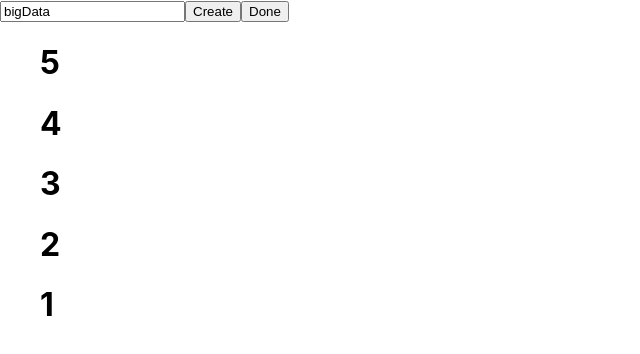
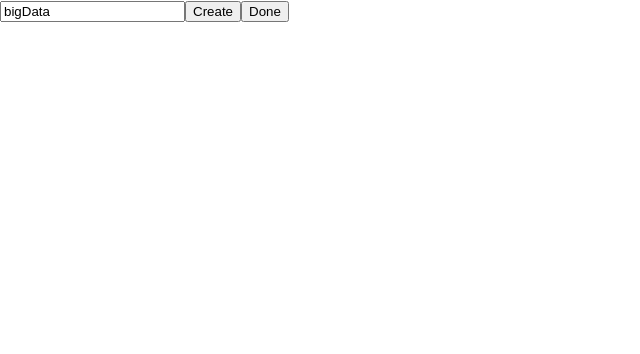
Before and after one commit to alope107/react-rank, a React (Create React App) app: page / in a window 1280 px wide. Shown: the top 354 px of the page, without its empty margins (0-640 px from the left). Built offline with nearby package versions, Linux system fonts and the light colour scheme.

Commit message:
Add minimal testing.
- Just makes sure things render.

```diff
--- a/src/components/RankGame.js
+++ b/src/components/RankGame.js
@@ -4,7 +4,7 @@ import ItemList from "./ItemList";
 import UserSort from "./UserSort";
 
 function RankGame() {
-  const [data, setData] = useState([5, 4, 3, 2, 1]);
+  const [data, setData] = useState([]);
 
   // Mode is either "adding" (adding new items to list)
   // or "ranking" (sorting the list)
```
Also changed, not shown: 2 other files (tests, documents, lock files or other folders).
